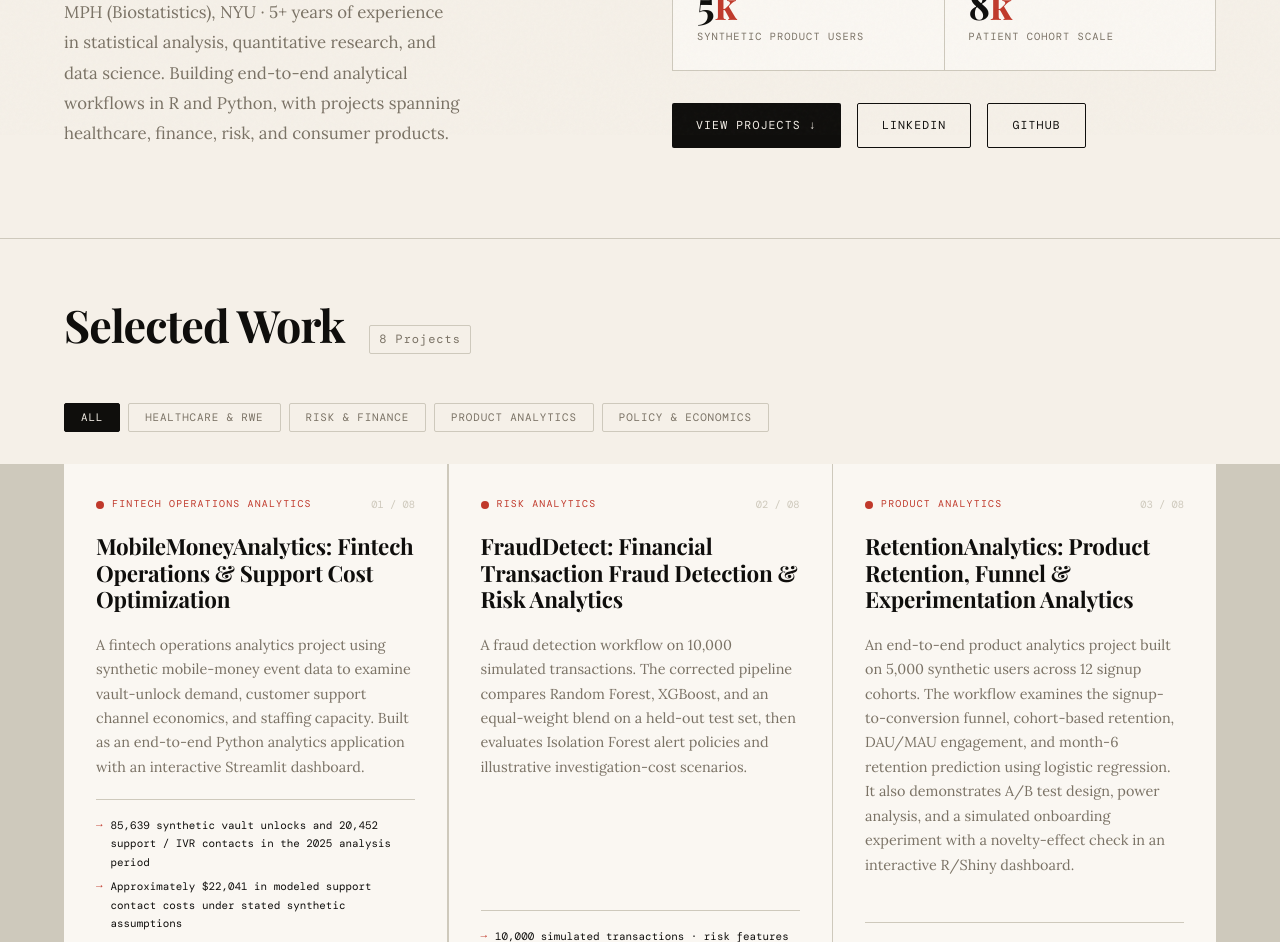
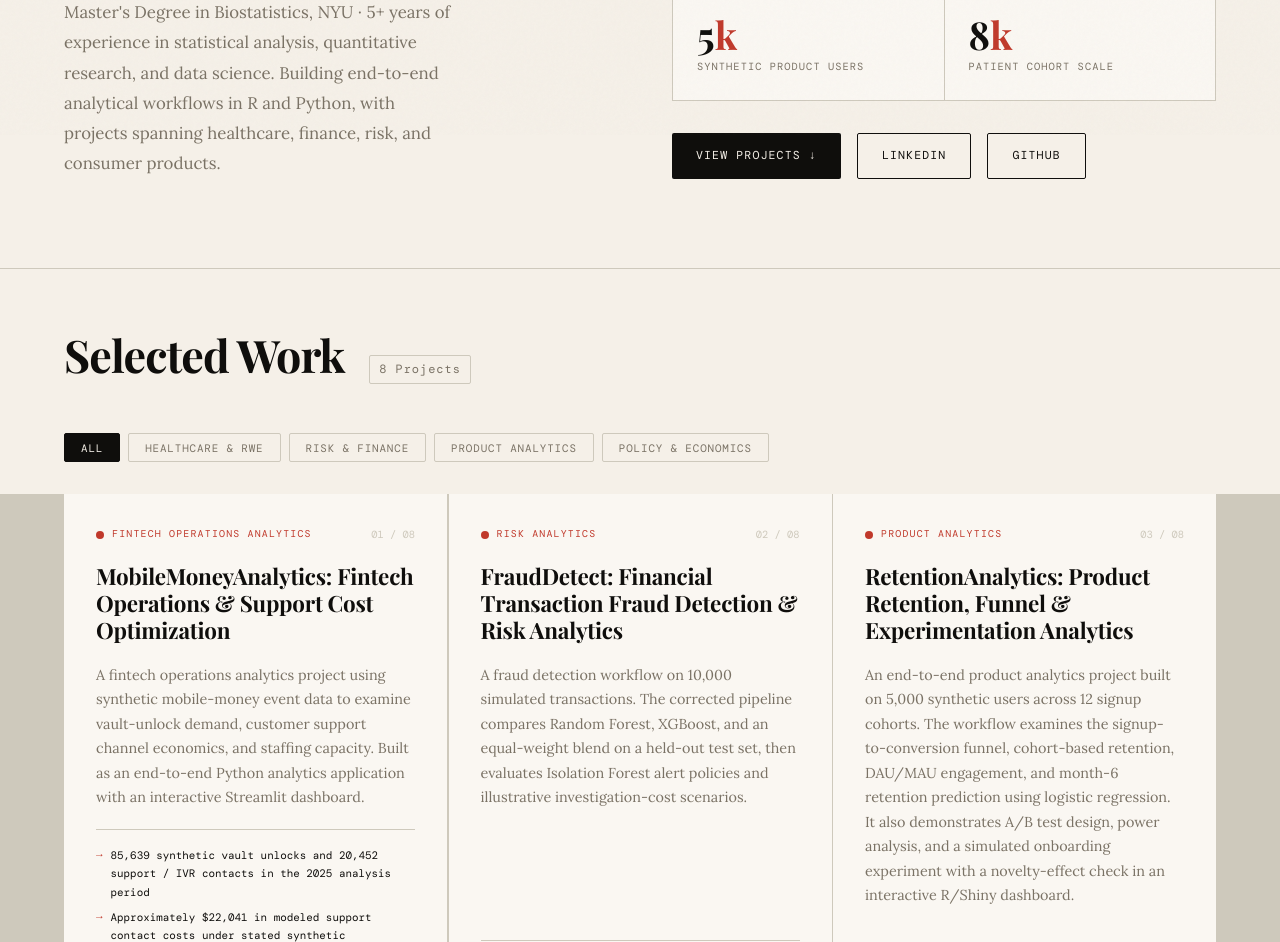
Before and after one commit to lnjiosseu/lnjiosseu.github.io, a plain HTML site: page index.html in a window 1280 px wide. Shown: the part 665-1607 px from the top of the page. Drawn offline with nearby package versions, Linux system fonts and the light colour scheme; a web font is replaced by a local one.

Commit message:
Replace degree abbreviation with master's degree wording

```diff
--- a/index.html
+++ b/index.html
@@ -566,7 +566,7 @@
   <div class="hero-left">
     <div class="hero-label">Data Scientist & Statistician</div>
     <h1>Rigorous analytics,<br><em>built for<br>real-world decisions.</em></h1>
-    <p class="hero-desc">MPH (Biostatistics), NYU · 5+ years of experience in statistical analysis, quantitative research, and data science. Building end-to-end analytical workflows in R and Python, with projects spanning healthcare, finance, risk, and consumer products.</p>
+    <p class="hero-desc">Master's Degree in Biostatistics, NYU · 5+ years of experience in statistical analysis, quantitative research, and data science. Building end-to-end analytical workflows in R and Python, with projects spanning healthcare, finance, risk, and consumer products.</p>
   </div>
   <div class="hero-right">
     <div class="hero-stats">
@@ -928,7 +928,7 @@
 <section id="about" class="about">
   <div class="about-label">About<br>the work.</div>
   <div class="about-body">
-    <p><strong>Ludovic Njiosseu</strong> holds an MPH in Biostatistics from NYU and brings 5+ years of experience in statistical analysis, quantitative research, and data science. His work spans statistical methodology, predictive modeling, causal inference, and data-driven decision-making across public-sector research, healthcare, finance, and consumer analytics. He builds end-to-end analytical workflows and applications using <strong>R and Python</strong>.</p>
+    <p><strong>Ludovic Njiosseu</strong> holds a master's degree in Biostatistics from NYU and brings 5+ years of experience in statistical analysis, quantitative research, and data science. His work spans statistical methodology, predictive modeling, causal inference, and data-driven decision-making across public-sector research, healthcare, finance, and consumer analytics. He builds end-to-end analytical workflows and applications using <strong>R and Python</strong>.</p>
     <p>Currently a <strong>Survey Statistician at the U.S. Census Bureau</strong>, in the Small Area Estimates Branch of the Social, Economic, and Housing Statistics Division. Previously, at <strong>Pfizer (2021–2023)</strong>, he supported statistical analysis and real-world evidence research. His experience at <strong>FDNY/Montefiore (2025–2026)</strong> includes survival analysis, causal inference, and longitudinal cohort analytics.</p>
     <p>His work focuses on transforming complex data into reliable evidence, actionable insights, and analytical solutions that support real-world decisions.</p>
     <p>Open to opportunities in: <strong>Data Science, Quantitative Analytics, Product Analytics, Risk Analytics, Applied Machine Learning, and Statistical Research.</strong></p>
@@ -963,7 +963,7 @@
 
 <!-- FOOTER -->
 <footer>
-  <p>© 2026 Ludovic Njiosseu · MPH (Biostatistics), NYU</p>
+  <p>© 2026 Ludovic Njiosseu · Master's Degree in Biostatistics, NYU</p>
   <p>Built with HTML · Hosted on GitHub Pages</p>
 </footer>
 
```
